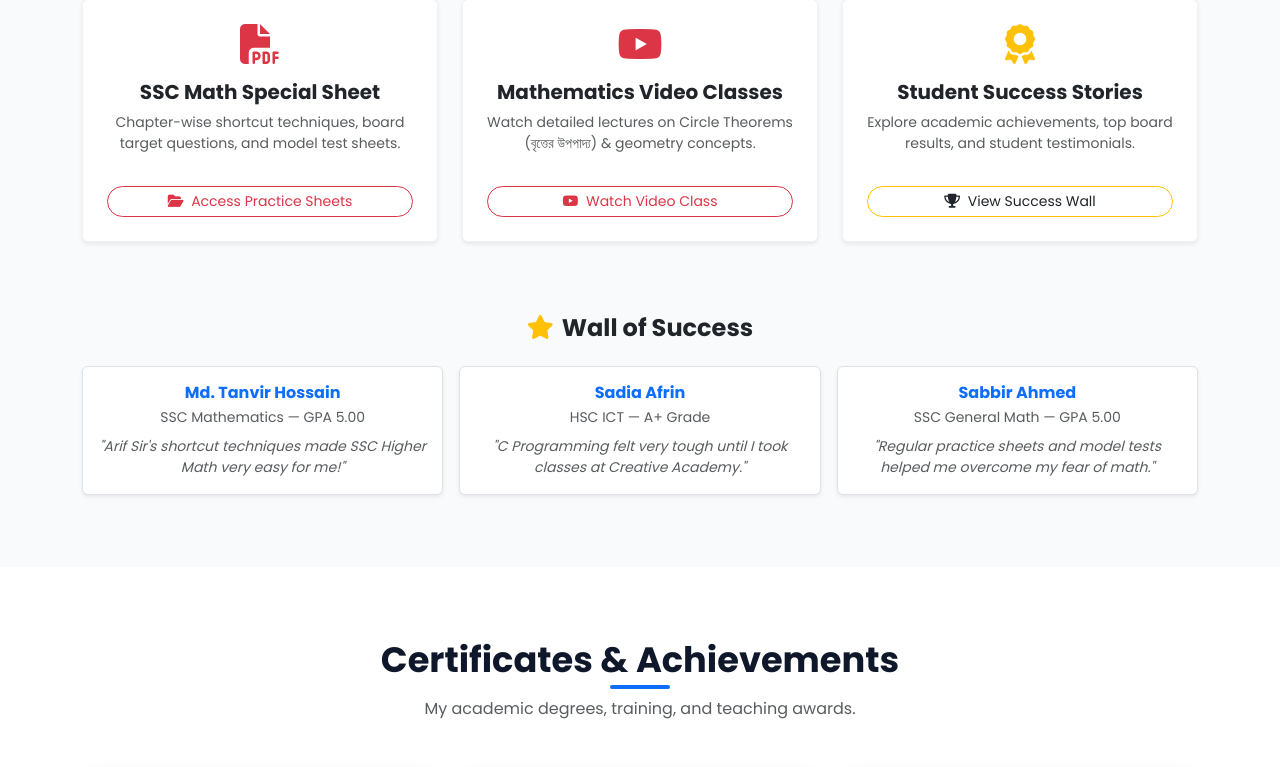
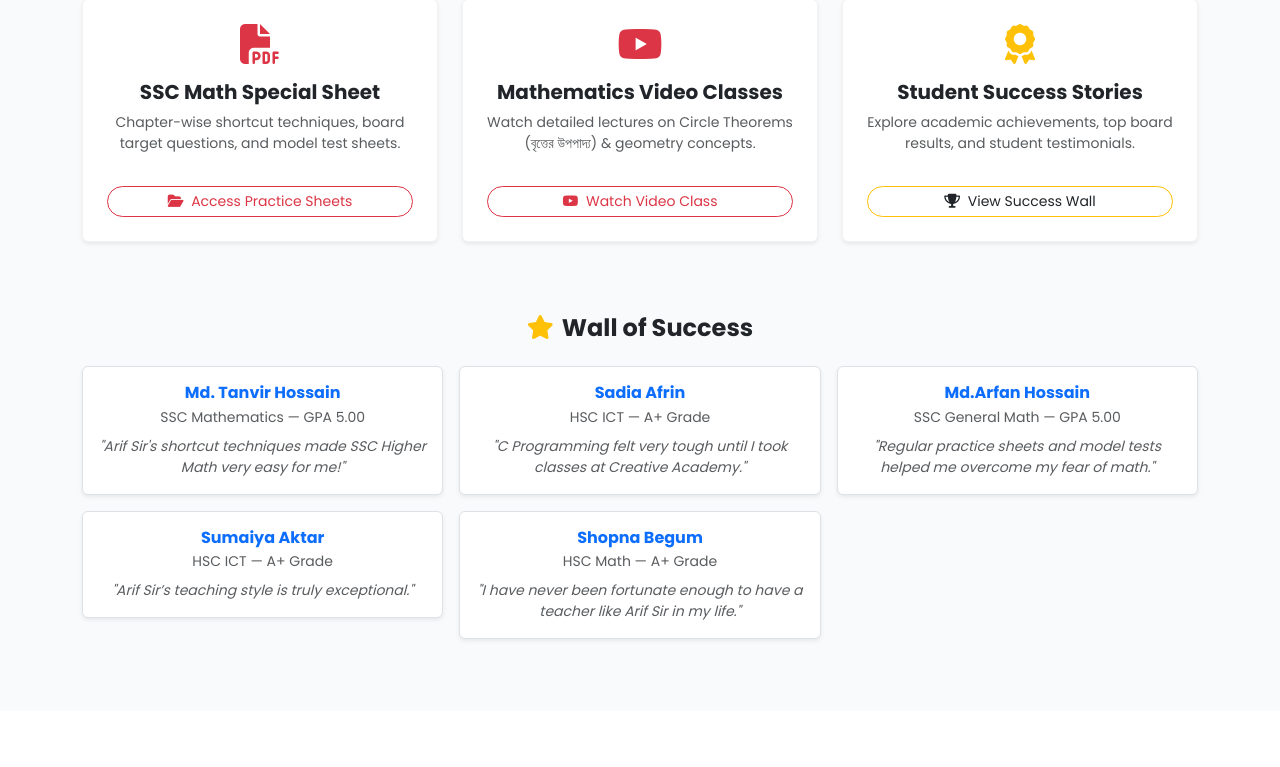
Before and after one commit to cse12005004brur-lgtm/Arif_Portfolio, a Flask app: page / in a window 1280 px wide. Shown: the part 4541-5308 px from the top of the page. Run offline with Flask 3, Linux system fonts and the light colour scheme; some libraries are stand-ins or nearby versions.

Commit message:
Updated portfolio content and added new features

```diff
--- a/templates/index.html
+++ b/templates/index.html
@@ -504,9 +504,23 @@
                     </div>
                     <div class="col-md-4">
                         <div class="p-3 bg-white rounded border text-center shadow-sm">
-                            <h6 class="fw-bold text-primary mb-1">Sabbir Ahmed</h6>
+                            <h6 class="fw-bold text-primary mb-1">Md.Arfan Hossain</h6>
                             <small class="text-muted d-block mb-2">SSC General Math — GPA 5.00</small>
                             <p class="small text-muted fst-italic mb-0">"Regular practice sheets and model tests helped me overcome my fear of math."</p>
+                        </div>
+                    </div>
+                    <div class="col-md-4">
+                        <div class="p-3 bg-white rounded border text-center shadow-sm">
+                            <h6 class="fw-bold text-primary mb-1">Sumaiya Aktar</h6>
+                            <small class="text-muted d-block mb-2">HSC ICT — A+ Grade</small>
+                            <p class="small text-muted fst-italic mb-0">"Arif Sir’s teaching style is truly exceptional."</p>
+                        </div>
+                    </div>
+                    <div class="col-md-4">
+                        <div class="p-3 bg-white rounded border text-center shadow-sm">
+                            <h6 class="fw-bold text-primary mb-1">Shopna Begum</h6>
+                            <small class="text-muted d-block mb-2">HSC Math — A+ Grade</small>
+                            <p class="small text-muted fst-italic mb-0">"I have never been fortunate enough to have a teacher like Arif Sir in my life."</p>
                         </div>
                     </div>
                 </div>
```
